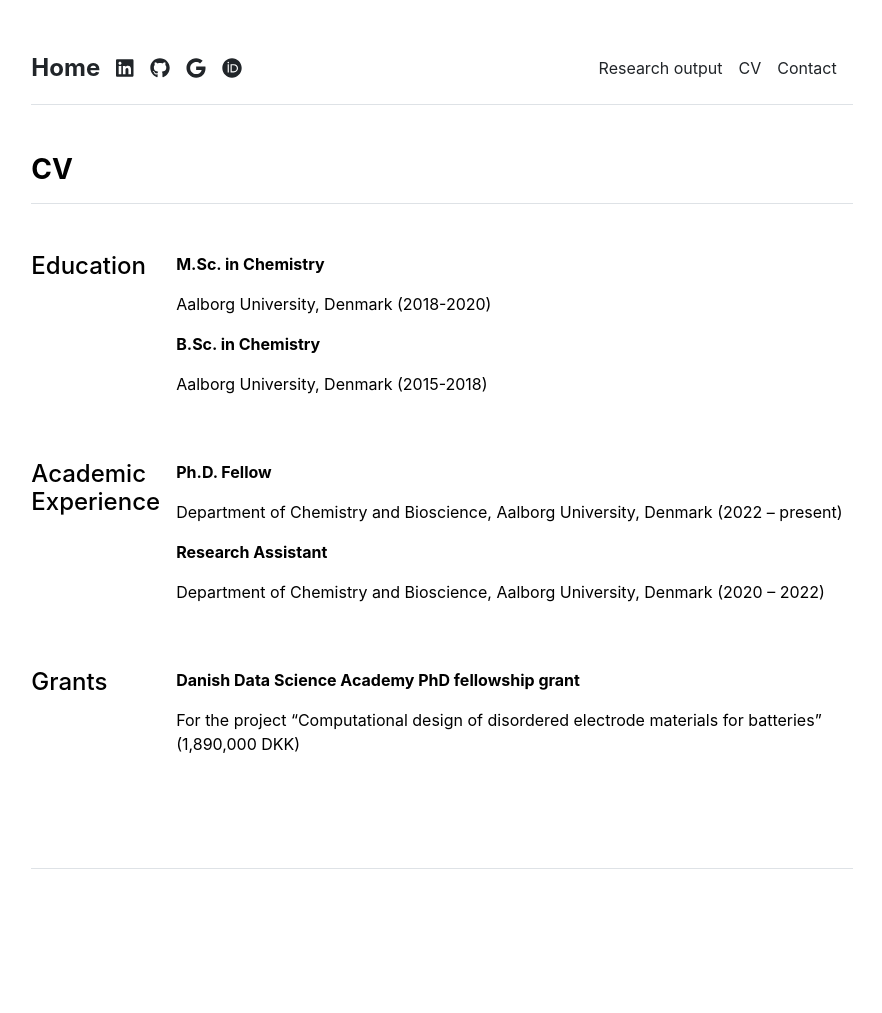
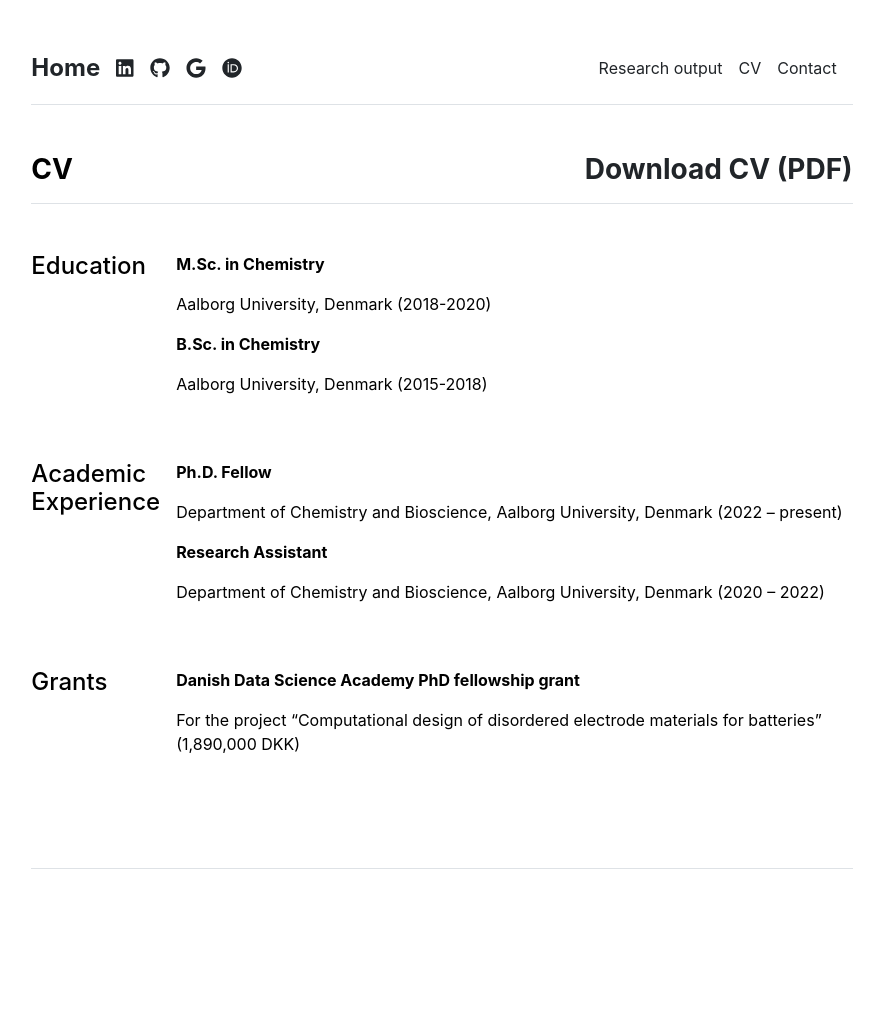
Before and after one commit to R-Chr/R-Chr.github.io, a Jekyll site: the page built from cv.md, in a window 1280 px wide. Shown: the whole page, without its empty margins (198-1080 px from the left). Built offline with Jekyll 4.4.1, drawn with Linux system fonts in a browser that asks for light colours.

Commit message:
add download

```diff
--- a/_layouts/cv.html
+++ b/_layouts/cv.html
@@ -6,7 +6,10 @@ layout: default
 
 <div class="row g-5 mb-5">
   <div>
-    <h3 class="fw-bold border-bottom pb-3 mb-5">CV</h3>
+    <h3 class="fw-bold border-bottom pb-3 mb-5 d-flex justify-content-between">
+      <span>CV</span>
+      <a href="{{ site.github.url }}/assets/files/CV.pdf" download class="text-decoration-none text-dark">Download CV (PDF)</a>
+    </h3>
     <div class="row g-5 mb-5">
       <div class="col-md-2">
         <h4>Education</h4>
```
Also changed, not shown: 1 other file.
